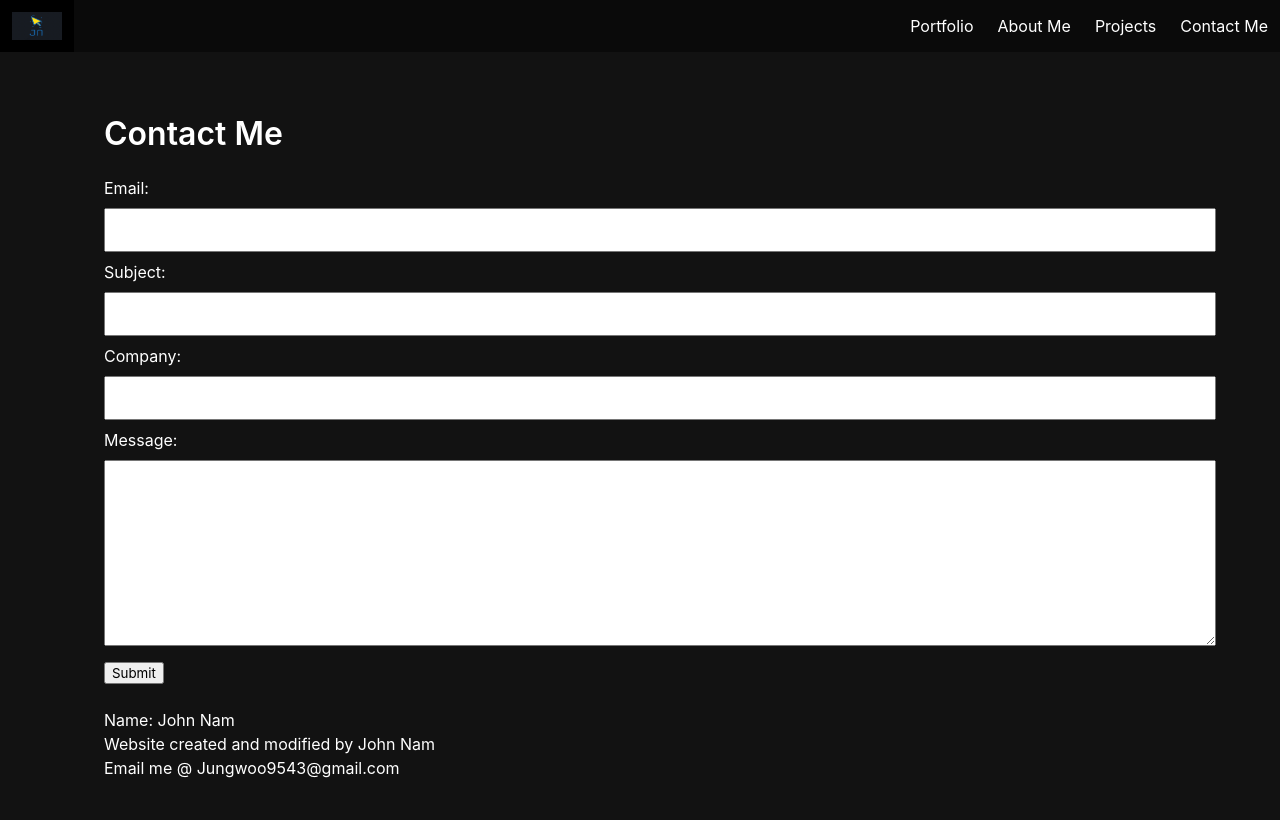
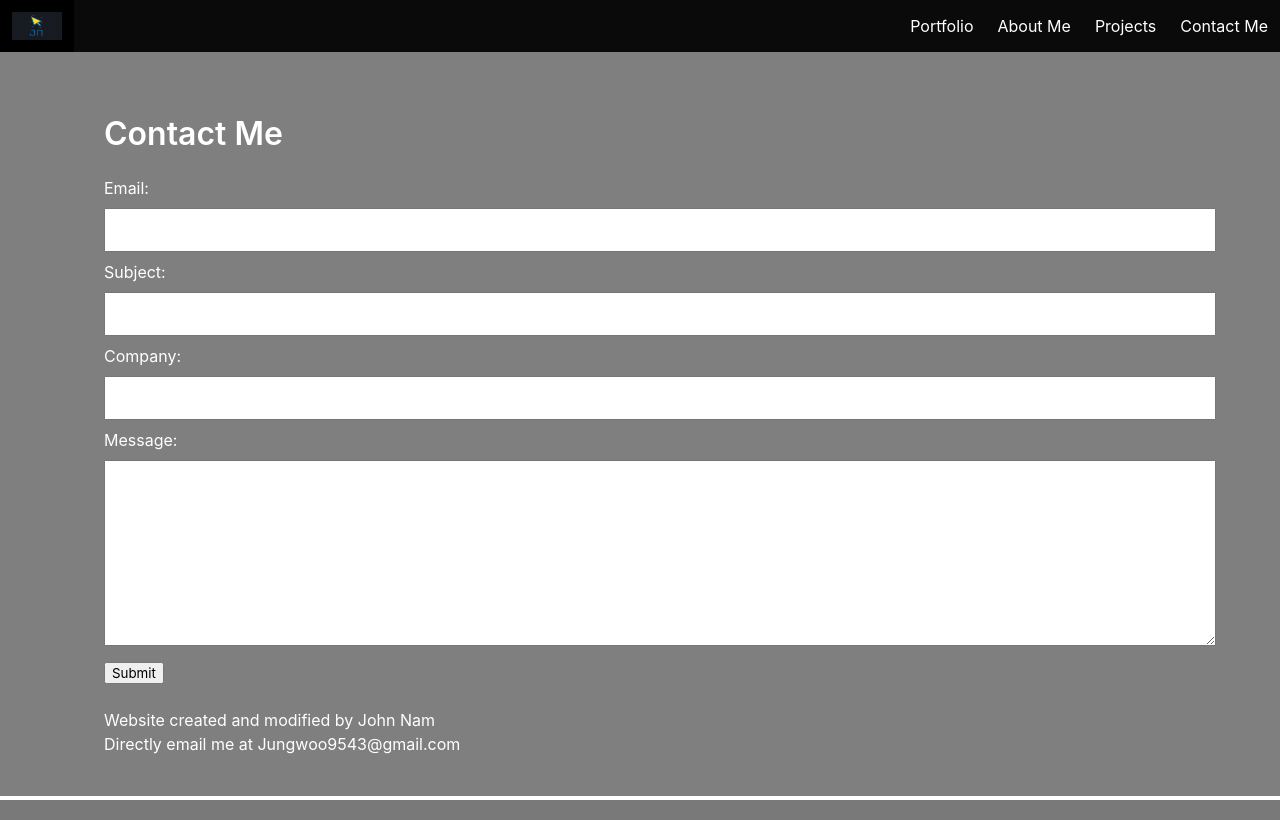
Before and after one commit to Tiranoe/Portfolio, a Django app: page /contact/ in a window 1280 px wide. Run offline with Django 4.2, Linux system fonts and the light colour scheme.

Commit message:
default background added

```diff
--- a/main_app/static/styles/main.css
+++ b/main_app/static/styles/main.css
@@ -1,12 +1,25 @@
 body {
-    background-color: #121212;
-    color: #ffffff;
-    min-height: 100vh;
+  height: 100%;
+
+  background:
+    radial-gradient(circle at bottom, white, transparent 80%),
+    linear-gradient(to top, blue 0%, transparent 70%),
+    linear-gradient(to bottom, transparent, rgba(white, 0.4) 70%),
+    blue;
+  animation: bg 30s infinite;
+}
+
+@keyframes bg {
+  0%, 100% { background-color: black; }
+  25% { background-color: grey; }
+  50% { background-color: darkblue; }
+  75% { background-color: midnightblue; }
 }
 
 h1,
 h2,
-h3 {
+h3,
+label {
     color: #ffffff;
 }
 
--- a/main_app/templates/contact.html
+++ b/main_app/templates/contact.html
@@ -41,8 +41,7 @@
 </form> </br>
 
 
-<h1>Name: John Nam</h1>
-<h2>Website created and modified by John Nam</h2>
-<h1>Email me @ Jungwoo9543@gmail.com</h1>
+<h1 class="foot">Website created and modified by John Nam</h2>
+<h1>Directly email me at Jungwoo9543@gmail.com</h1>
 
 {% endblock %}
```
